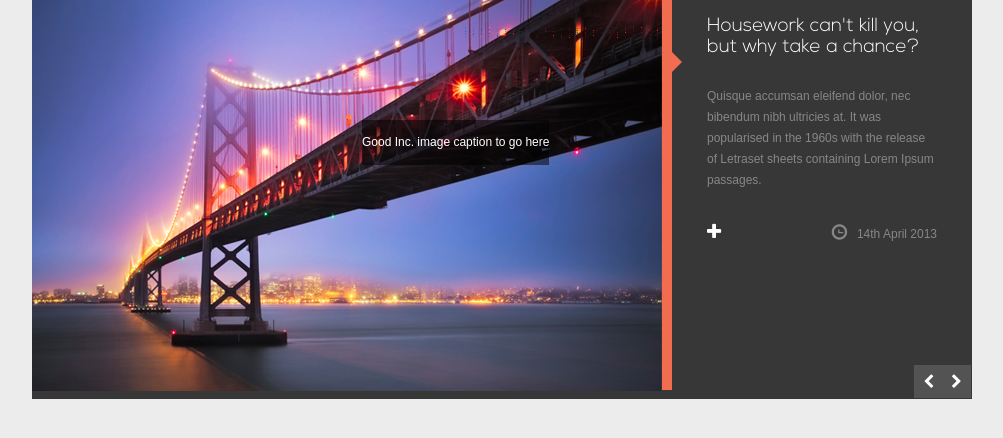
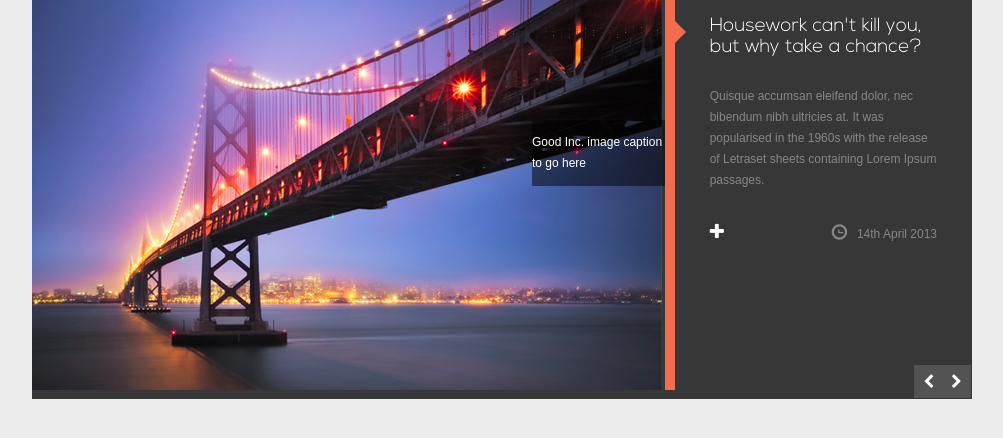
Before and after one commit to 0smir/ideaslab, a plain HTML site: page lesson6_good_inc/good_inc.html in a window 1280 px wide. Shown: the whole page, without its empty margins (138-1141 px from the left). Drawn offline with Linux system fonts and the light colour scheme.

Commit message:
add correct structure of banner

```diff
--- a/lesson6_good_inc/good_inc.css
+++ b/lesson6_good_inc/good_inc.css
@@ -36,27 +36,23 @@ body{
 .bridge{
 	width: 640px;
 	height: 390px;
-	margin: 0;
-
+	position: relative;
+	background-image: url(images/bridge.jpg);
+	background-repeat: no-repeat;
+	border-right: 10px solid #f26c4f;
 }
 
-.bridge > a:after{
+.bridge:after{
 	content: ' ';
 	position: absolute;
-	left: 638px;
-	top: 50px;
+	left: 642px;
+	top: 20px;
 	border: 12px solid transparent;
 	border-left: 12px solid #f26c4f;
 }
-.bridge > a{
-	display: block;
-	height: 100%;
-	position: relative;
-	border-right: 10px solid #f26c4f;
 
-}
 
-figcaption{
+.caption{
 	color: rgba(255, 255, 255, 1);
 	background-color: rgba(0, 0, 0, 0.5);
 	position: absolute;
--- a/lesson6_good_inc/good_inc.html
+++ b/lesson6_good_inc/good_inc.html
@@ -14,12 +14,11 @@
 	</header>
 	<div class="wrapper">
 		<div class="banner flex">
-			<figure class="bridge">
-				<a href="http://htmlbook.ru/blog/treugolniki-cherez-css"><img src="images/bridge.jpg" alt="brige"></a>
-				<figcaption>
+			<div class="bridge">
+				<div class="caption">
 					<p>Good Inc. image caption to go here</p>
-				</figcaption>
-			</figure>
+				</div>
+			</div>
 			<div class="info flex">
 				<h2>Housework can't kill you, but why take a chance?  </h2>
 				<p>
```
